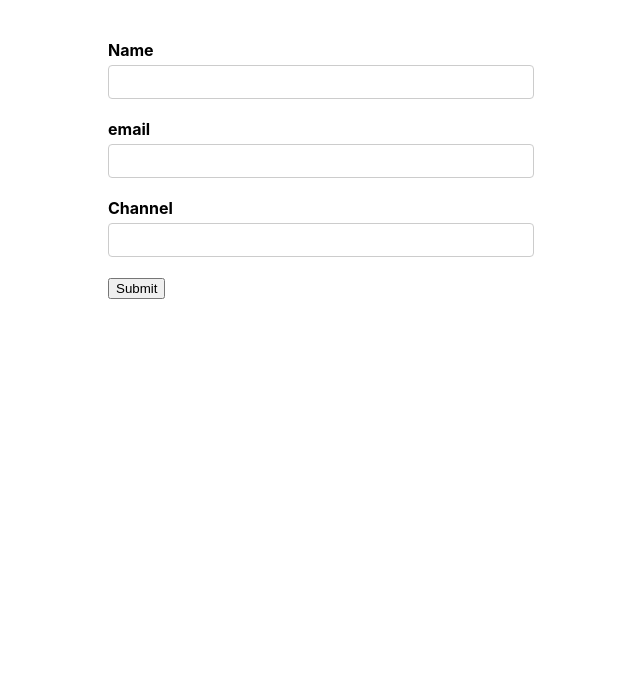
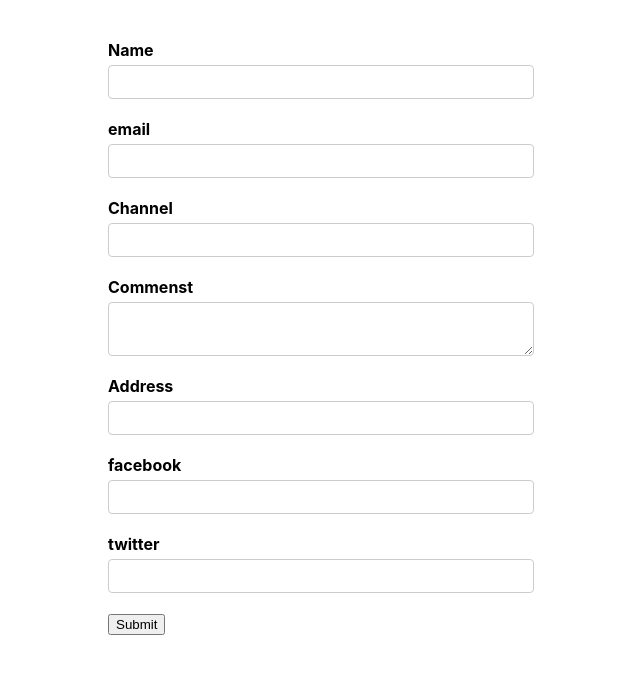
Before and after one commit to cepedagm14/react-formik-course, a React (Vite) app: page / in a window 1280 px wide. Shown: the top 674 px of the page, without its empty margins (319-959 px from the left). Built offline with nearby package versions, Linux system fonts and the light colour scheme.

Commit message:
nested objects

```diff
--- a/src/App.jsx
+++ b/src/App.jsx
@@ -1,9 +1,7 @@
 import { useState } from 'react'
 import YouTubeForm from './components/YouTubeForm'
 import "./App.css"
-import YouTubeFormFormik from './components/YouTubeFormFormik'
 function App() {
-  const [count, setCount] = useState(0)
 
   return (
     <div className="App">
--- /dev/null
+++ b/src/components/TextError.jsx
@@ -0,0 +1,7 @@
+import React from "react";
+
+const TextError = (props) => {
+  return <div className="error">{props.children}</div>;
+};
+
+export default TextError;
--- a/src/components/YouTubeForm.jsx
+++ b/src/components/YouTubeForm.jsx
@@ -1,11 +1,18 @@
 import React from "react";
 import { Formik, Field, ErrorMessage, Form } from "formik";
 import * as Yup from "yup";
+import TextError from "./TextError";
 
 const initialValues = {
   name: "",
   email: "",
   channel: "",
+  commenst: "",
+  address: "",
+  social: {
+    facebook: "",
+    twitter: "",
+  },
 };
 const onSubmit = (values) => {
   console.log("submit", values);
@@ -28,17 +35,48 @@
         <div className="form-control">
           <label htmlFor="name">Name</label>
           <Field type="text" id="name" name="name" />
-          <ErrorMessage name="name" />
+          <ErrorMessage name="name" component={TextError} />
         </div>
         <div className="form-control">
           <label htmlFor="email">email</label>
           <Field type="text" id="email" name="email" />
-          <ErrorMessage name="email" />
+          <ErrorMessage name="email">
+            {(errorMsg) => <div className="error">{errorMsg}</div>}
+          </ErrorMessage>
         </div>
         <div className="form-control">
           <label htmlFor="channel">Channel</label>
           <Field type="text" id="channel" name="channel" />
           <ErrorMessage name="channel" />
+        </div>
+        <div className="form-control">
+          <label htmlFor="commenst">Commenst</label>
+          <Field as="textarea" id="commenst" name="commenst" />
+        </div>
+
+        <div className="form-control">
+          <label htmlFor="address">Address</label>
+          <Field id="address" name="address">
+            {(props) => {
+              const { field, form, meta } = props;
+              // console.log(props);
+              return (
+                <div>
+                  <input type="text" id="address" {...field}></input>
+                  {meta.touched && meta.error ? <div>{meta.error}</div> : null}
+                </div>
+              );
+            }}
+          </Field>
+        </div>
+
+        <div className="form-control">
+          <label htmlFor="facebook">facebook</label>
+          <Field type="text" id="facebook" name="social.facebook" />
+        </div>
+        <div className="form-control">
+          <label htmlFor="twitter">twitter</label>
+          <Field type="text" id="twitter" name="social.twitter" />
         </div>
         <button type="submit">Submit</button>
       </Form>
```
